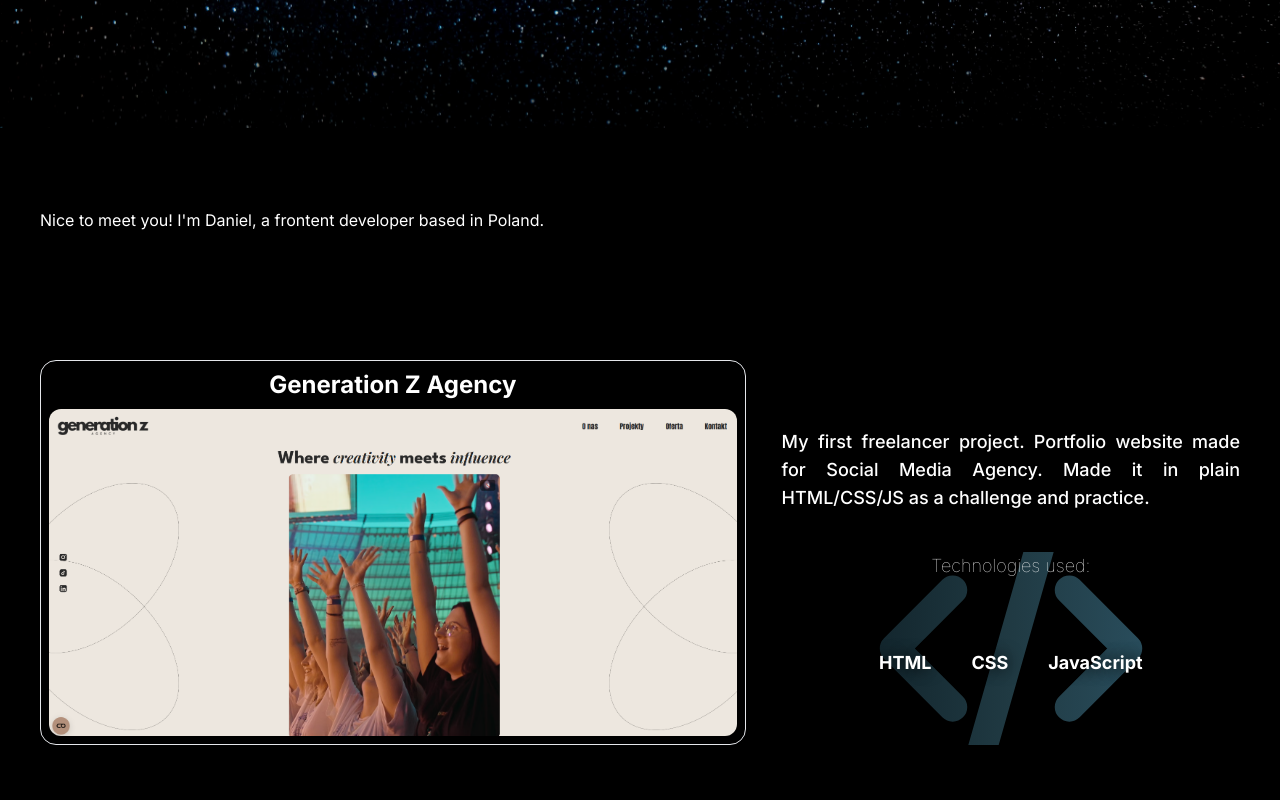
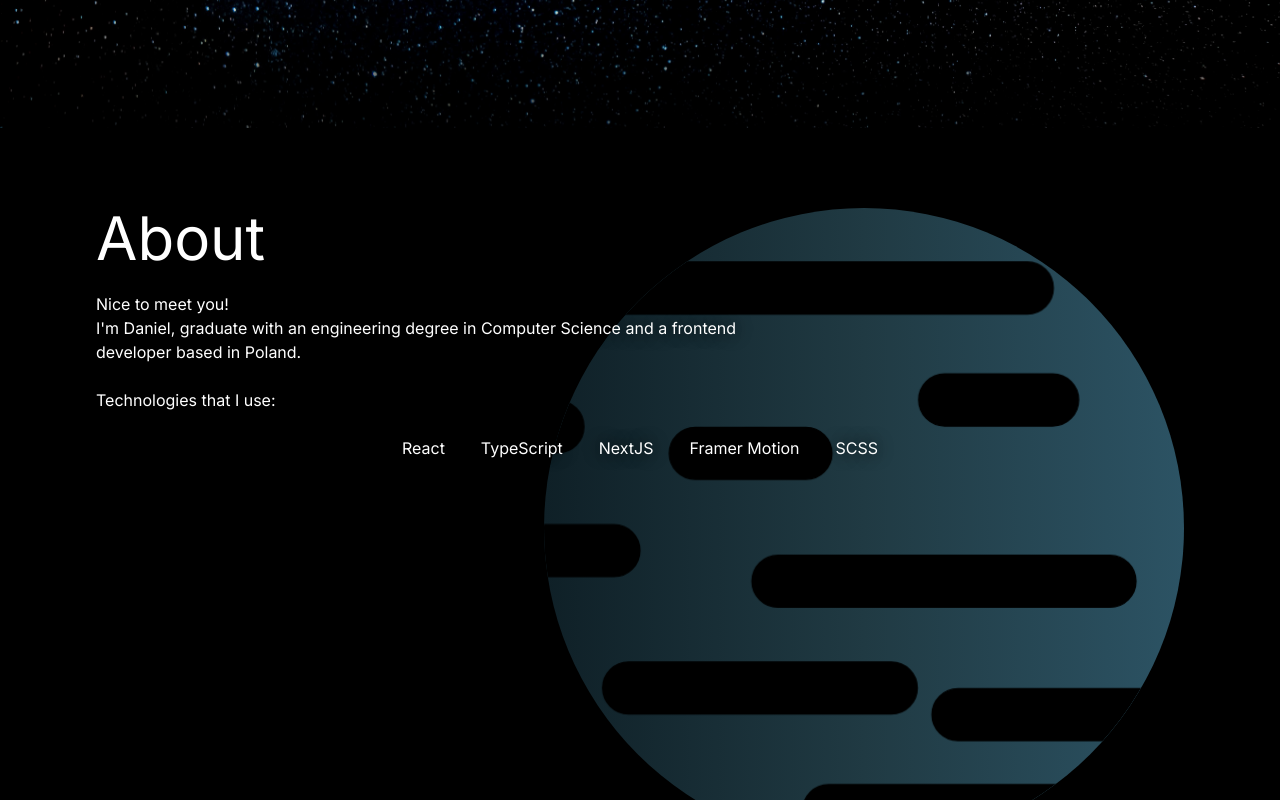
Before and after one commit to danielek1337/danielek1337.github.io, a React (Vite) app: page / in a window 1280 px wide. Shown: the part 720-1520 px from the top of the page. Built offline with nearby package versions, Linux system fonts and the light colour scheme.

Commit message:
add about section content and animation

```diff
--- a/src/components/Navbar.tsx
+++ b/src/components/Navbar.tsx
@@ -3,12 +3,12 @@
 
 const navItems = [
   {
+    label: "ABOUT",
+    href: "about",
+  },
+  {
     label: "PROJECTS",
     href: "projects",
-  },
-  {
-    label: "ABOUT",
-    href: "about",
   },
   {
     label: "CONTACT",
--- /dev/null
+++ b/src/data/techstackData.ts
@@ -0,0 +1,10 @@
+export const techStack = [
+  {
+    id: "1",
+    name: "React",
+  },
+  { id: "2", name: "TypeScript" },
+  { id: "3", name: "NextJS" },
+  { id: "4", name: "Framer Motion" },
+  { id: "5", name: "SCSS" },
+];
--- a/src/index.css
+++ b/src/index.css
@@ -4,9 +4,6 @@
 @tailwind utilities;
 
 :root {
-  --primary-color: #99cc66;
-  --secondary-color: #254222;
-  --accent-color: #ece2b1;
   --bg-color: #000000;
   --color: #ffffff;
 }
@@ -41,6 +38,22 @@
   -webkit-mask-position: center;
 }
 
+.responsive-circle {
+  background: var(--bg-color);
+  width: min(50vw, 700px);
+  height: min(50vw, 700px);
+  aspect-ratio: 1;
+  mask-image: url("/icons/bg-planet-mask.svg");
+  mask-repeat: repeat;
+  mask-size: cover;
+  mask-position: center;
+
+  -webkit-mask-image: url("/icons/bg-planet-mask.svg");
+  -webkit-mask-repeat: repeat;
+  -webkit-mask-size: cover;
+  -webkit-mask-position: center;
+}
+
 section {
   padding-top: 5rem;
 }
--- a/src/layouts/Layout.tsx
+++ b/src/layouts/Layout.tsx
@@ -3,5 +3,5 @@
 };
 
 export default function Layout({ children }: LayoutProps) {
-  return <div className="xl:px-10 px-2 overflow-hidden">{children}</div>;
+  return <div className="xl:px-24 px-4 overflow-hidden">{children}</div>;
 }
--- a/src/sections/AboutSection.tsx
+++ b/src/sections/AboutSection.tsx
@@ -1,7 +1,44 @@
+import { motion, useTransform, useScroll } from "framer-motion";
+import { techStack } from "../data/techstackData";
+import { useEffect, useState } from "react";
+
 export default function AboutSection() {
+  const { scrollY } = useScroll();
+
+  const [scrollRange, setScrollRange] = useState([0, 2000]);
+
+  useEffect(() => {
+    const height = document.body.scrollHeight - window.innerHeight;
+
+    // Set dynamic scroll range
+    setScrollRange([0, Math.max(height, 2000)]);
+  }, []);
+
+  const maskPosition = useTransform(scrollY, scrollRange, ["100%", "0%"]);
   return (
-    <section id="about">
-      <p>Nice to meet you! I'm Daniel, a frontent developer based in Poland.</p>
+    <section id="about" className="lg:h-[75vh] flex flex-col relative">
+      <div className="z-10 text-shadow-lg">
+        <h3 className="lg:text-6xl text-3xl">About</h3>
+        <p className="max-w-2xl pt-6">
+          Nice to meet you! <br /> I'm Daniel, graduate with an engineering
+          degree in Computer Science and a frontend developer based in Poland.
+        </p>
+        <p className="max-w-2xl pt-6">Technologies that I use:</p>
+        <ul className="flex justify-center pt-6 flex-wrap gap-9">
+          {techStack.map((item) => (
+            <li key={item.id}>{item.name}</li>
+          ))}
+        </ul>
+      </div>
+      <div className="absolute -z-0 top-1/5 right-0 flex justify-center items-center bg-gradient rounded-full">
+        <motion.div
+          style={{
+            WebkitMaskPosition: maskPosition,
+            maskPosition: maskPosition,
+          }}
+          className="responsive-circle rounded-full"
+        ></motion.div>
+      </div>
     </section>
   );
 }
--- a/tailwind.config.js
+++ b/tailwind.config.js
@@ -8,6 +8,7 @@
       backgroundImage: {
         hero: "url('/bg-image.jpeg')",
         heroMobile: "url('/bg-image-mobile.jpeg')",
+        gradient: "linear-gradient(to right, #0f2027, #203a43, #2c5364)",
       },
       boxShadow: {
         heroBoxShadow:
```
Also changed, not shown: public/icons/bg-planet-mask.svg (added), public/icons/planet.svg.
